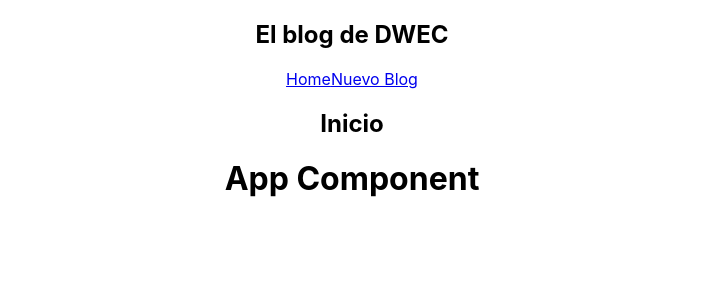
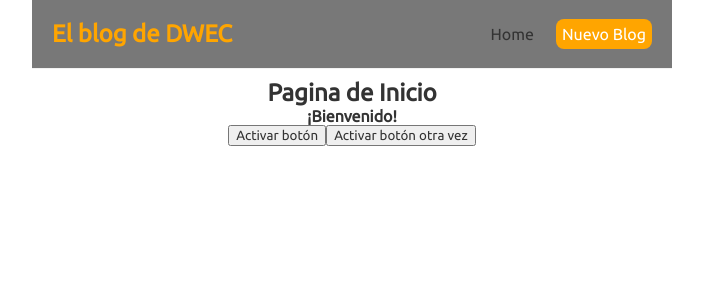
Before and after one commit to daviddrm52/dwec, a React (Create React App) app in the folder React/dwec-blog/: page / in a window 1280 px wide. Shown: the top 300 px of the page, without its empty margins (288-991 px from the left). Built offline with nearby package versions, Linux system fonts and the light colour scheme.

Commit message:
modificado el css y añadido algunas cosas

```diff
--- a/React/dwec-blog/src/App.css
+++ /dev/null
@@ -1,38 +0,0 @@
-.App {
-  text-align: center;
-}
-
-.App-logo {
-  height: 40vmin;
-  pointer-events: none;
-}
-
-@media (prefers-reduced-motion: no-preference) {
-  .App-logo {
-    animation: App-logo-spin infinite 20s linear;
-  }
-}
-
-.App-header {
-  background-color: #282c34;
-  min-height: 100vh;
-  display: flex;
-  flex-direction: column;
-  align-items: center;
-  justify-content: center;
-  font-size: calc(10px + 2vmin);
-  color: white;
-}
-
-.App-link {
-  color: #61dafb;
-}
-
-@keyframes App-logo-spin {
-  from {
-    transform: rotate(0deg);
-  }
-  to {
-    transform: rotate(360deg);
-  }
-}
--- a/React/dwec-blog/src/App.js
+++ b/React/dwec-blog/src/App.js
@@ -1,29 +1,11 @@
-import './App.css';
 import NavBar from './NavBar';
 import Home from './Home';
 
 function App() {
-  /*
-  const titulo = "Bienvenidos al Blog de DWEC";
-  var links = ["https://www.youtube.com/watch?v=-zqDzCT41l0",
-                "https://www.google.com/?safe=active&ssui=on",
-                "https://en.scpslgame.com/index.php?title=Main_Page",
-                "https://www.jetphotos.com/photo/10834173"]; */
   return (
     <div className="App">
       <NavBar/>
       <Home/>
-      <div className="contenido">
-        <h1>App Component</h1>
-      </div>
-      {/* <ul>
-        {
-          links.map((value, index) => {
-            return <li key={ index }>{ index+1 } - <a href={ value }>{value}</a></li>
-          })
-        }
-      </ul> */}
-
     </div>
   );
 }
--- a/React/dwec-blog/src/Home.js
+++ b/React/dwec-blog/src/Home.js
@@ -1,7 +1,26 @@
 const Home = () => {
+
+    const handleClick = () => {
+        console.log("WARNING: UNAUTHORIZED ACCESS DETECTED, RELEASING MEMETIC KILL AGENT");
+    }
+
+    const handleClickAgain = () => {
+        const nombre = ["David", "Aaron", "Jesus", "Adrian", "Miquel"];
+        const nombreRandom = nombre[Math.floor(Math.random() * nombre.length)];
+        //document.getElementsById("nombres").innerHTML=nombreRandom;
+        console.log(nombreRandom);
+    }
+
+
     return (
         <div className="home">
-            <h2>Inicio</h2>
+            <h2>Pagina de Inicio</h2>
+            <h4>¡Bienvenido!</h4>
+            <button onClick={handleClick}>Activar botón</button>
+            <button onClick={handleClickAgain}>Activar botón otra vez</button>
+            <div id="nombres">
+
+            </div>
         </div>
      );
 }
--- a/React/dwec-blog/src/NavBar.js
+++ b/React/dwec-blog/src/NavBar.js
@@ -1,13 +1,19 @@
 const NavBar = () => {
     return (
-        <nav className="navBar">
+        <nav className="navbar">
             <h1>El blog de DWEC</h1>
             <div className="links">
                 <a href="/">Home</a>
-                <a href="/crear">Nuevo Blog</a>
+                <a href="/crear" style={miEstilo}>Nuevo Blog</a>
             </div>
         </nav>
      );
 }
 
+const miEstilo = {
+    color: '#fff',
+    backgroundColor: '#ffa500',
+    borderRadius: '8px'
+}
+
 export default NavBar;
--- a/React/dwec-blog/src/index.css
+++ b/React/dwec-blog/src/index.css
@@ -1,13 +1,41 @@
-body {
+@import url('https://fonts.googleapis.com/css2?family=Ubuntu&display=swap');
+
+* {
   margin: 0;
-  font-family: -apple-system, BlinkMacSystemFont, 'Segoe UI', 'Roboto', 'Oxygen',
-    'Ubuntu', 'Cantarell', 'Fira Sans', 'Droid Sans', 'Helvetica Neue',
-    sans-serif;
-  -webkit-font-smoothing: antialiased;
-  -moz-osx-font-smoothing: grayscale;
+  font-family: "Ubuntu";
+  color: #333;
+}
+.navbar {
+  padding: 20px;
+  display: flex;
+  align-items: center;
+  max-width: 600px;
+  margin: 0 auto;
+  border-bottom: 1px solid #f2f2f2;
+  background-color: rgb(120, 120, 120);
+}
+.navbar h1 {
+  color: #ffa500;
+}
+.navbar .links {
+  margin-left: auto;
+}
+.navbar a {
+  margin-left: 16px;
+  text-decoration: none;
+  padding: 6px;
+}
+.navbar a:hover {
+  color: orange;
+}
+.content {
+  max-width: 600px;
+  margin: 40px auto;
+  padding: 20px;
 }
 
-code {
-  font-family: source-code-pro, Menlo, Monaco, Consolas, 'Courier New',
-    monospace;
+.home {
+  text-align: center;
+  padding: 10px;
+
 }
```
